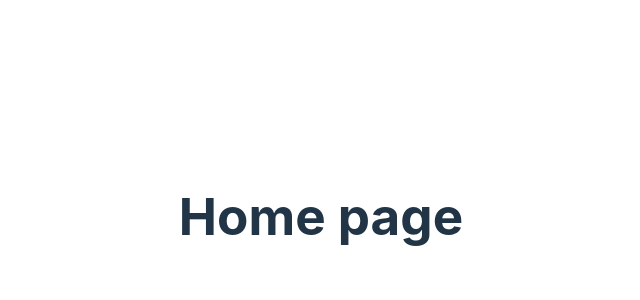
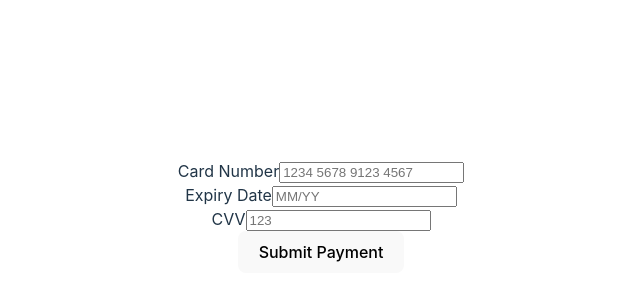
Before and after one commit to Aleksei-Michnik/nodejs-api-visa, a React (Vite) app in the folder frontend/: page / in a window 1280 px wide. Shown: the part 184-484 px from the top of the page, without its empty margins (319-959 px from the left). Built offline with nearby package versions, Linux system fonts and the light colour scheme.

Commit message:
Add PaymentForm component and integrate it into HomePage
Introduced a new PaymentForm component for handling payment input fields. Integrated this form into the HomePage to allow users to input payment details. This lays the groundwork for payment functionality.

```diff
--- /dev/null
+++ b/frontend/src/components/PaymentForm.tsx
@@ -0,0 +1,34 @@
+const PaymentForm = () => {
+    return <form>
+      <div>
+        <label>Card Number</label>
+        <input
+          type="text"
+          value=""
+          placeholder="1234 5678 9123 4567"
+          required
+        />
+      </div>
+      <div>
+        <label>Expiry Date</label>
+        <input
+          type="text"
+          value=""
+          placeholder="MM/YY"
+          required
+        />
+      </div>
+      <div>
+        <label>CVV</label>
+        <input
+          type="password"
+          value=""
+          placeholder="123"
+          required
+        />
+      </div>
+      <button type="submit">Submit Payment</button>
+    </form>;
+};
+
+export default PaymentForm;
--- a/frontend/src/pages/HomePage.tsx
+++ b/frontend/src/pages/HomePage.tsx
@@ -1,5 +1,9 @@
+import PaymentForm from '../components/PaymentForm';
+
 const HomePage = () => {
-    return <h1>Home page</h1>;
+    return <>
+      <PaymentForm />
+    </>;
 };
 
 export default HomePage;
```
